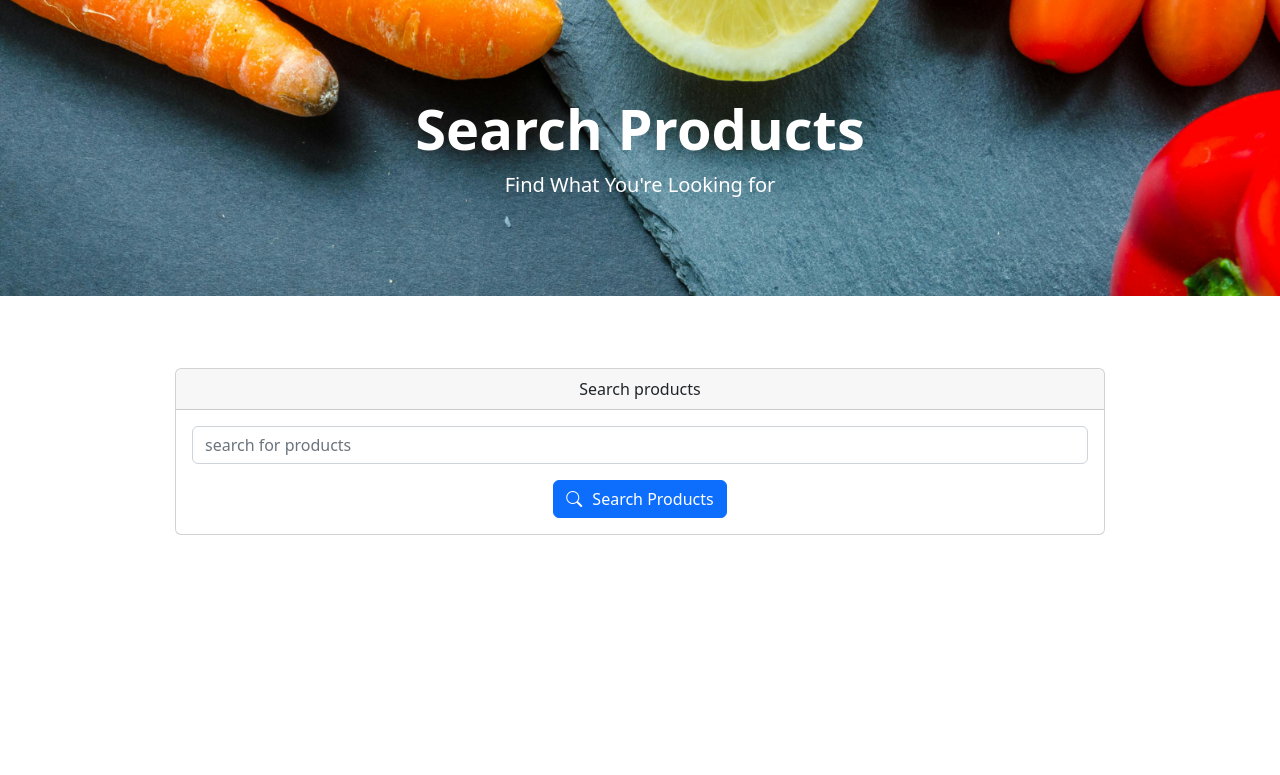
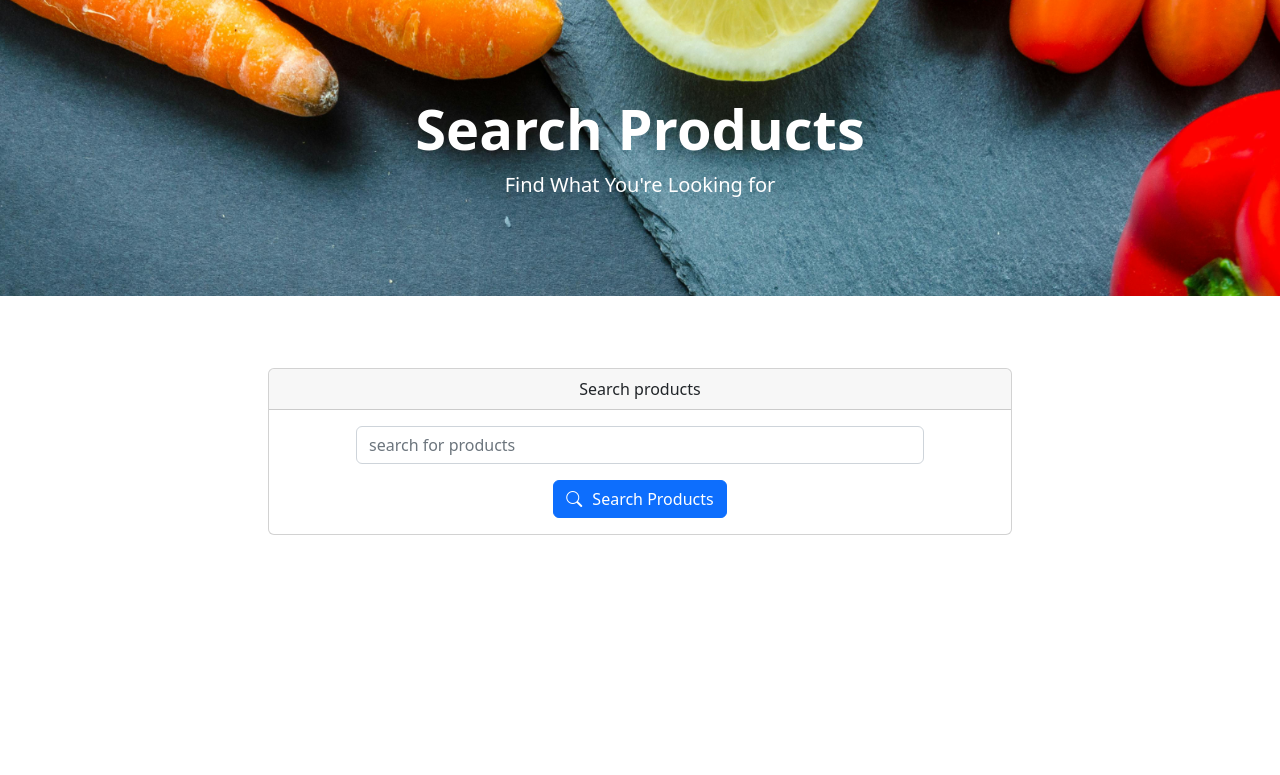
Before and after one commit to imsurajoffcial/Natural-Basket, a Django app: page /search/ in a window 1280 px wide. Shown: the part 59-834 px from the top of the page. Run offline with Django 5.2, Linux system fonts and the light colour scheme.

Commit message:
first commit8

```diff
--- a/templates/search.html
+++ b/templates/search.html
@@ -18,7 +18,7 @@
     <div class="row">
         <center>
             <div class="col-10">
-                <div class="card">
+                <div class="card" style="width: 80%;">
                     <div class="card-header">
                       Search products
                     </div>
@@ -26,7 +26,7 @@
                             <form method="POST" action="{% url "search" %}">
                                 {% csrf_token %}
                                 <div class="mb-3">
-                                    <input type="text" class="form-control" placeholder="search for products" name="searched">
+                                    <input type="text" style="width:80%;" class="form-control" placeholder="search for products" name="searched">
                                   </div>
 
                                   <button type="submit" class="btn btn-primary"><i class="bi-search" style="margin-right: 10px;"></i>Search Products</button>
```
